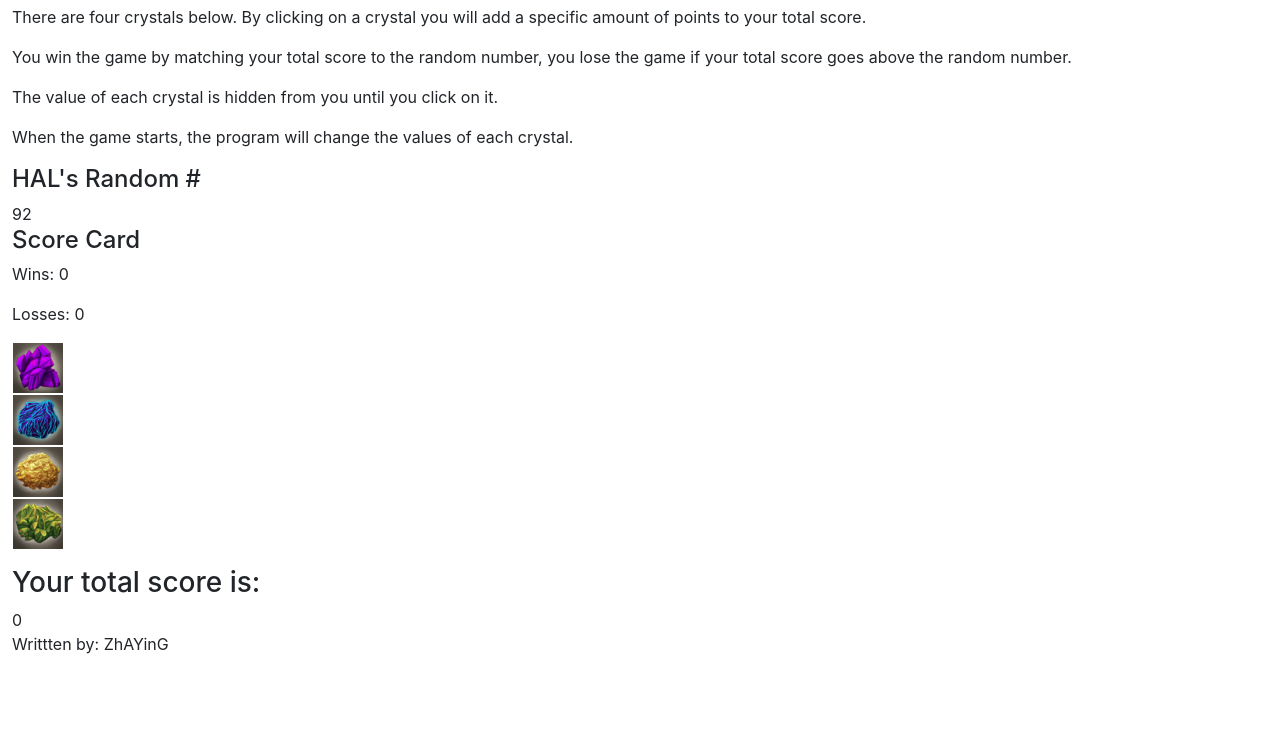
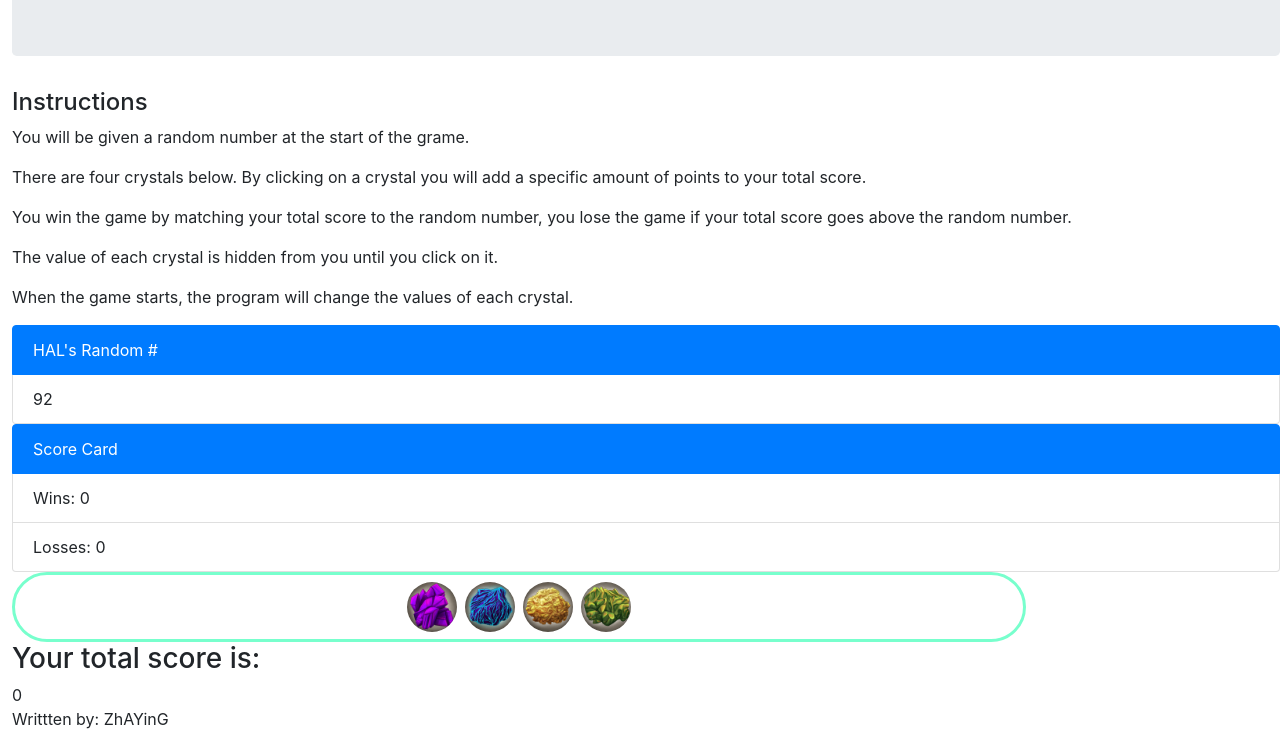
Before and after one commit to zhaying/UM-BootCampLesson-week-4-game, a plain HTML site: page index.html in a window 1280 px wide. Shown: the part 128-875 px from the top of the page. Before the commit the page ends 800 px from the top, so only its background shows below. Drawn offline with nearby package versions, Linux system fonts and the light colour scheme.

Commit message:
fixed a bug with wins

```diff
--- a/assets/css/style.css
+++ b/assets/css/style.css
@@ -8,3 +8,39 @@
    height: 52px;
     width:  52px;
 }
+:root {
+	--bg: #3C465C;
+	--primary: #78FFCD;
+	--solid: #fff;
+	--btn-w: 4em;
+	--dot-w: calc(var(--btn-w)*.2);
+	--tr-X: calc(var(--btn-w) - var(--dot-w));
+}
+* {box-sizing: border-box;}
+*:before, *:after {box-sizing: border-box;}
+
+.btn {
+	position: relative;
+	margin: 0 auto;
+	width: 80%;
+	color: var(--primary);
+	border: .15em solid var(--primary);
+	border-radius: 4em;
+	text-transform: uppercase;
+	text-align: center;
+	font-size: 1.3em;
+	line-height: 2em;
+	cursor: pointer;
+}
+.btn:hover .dot,
+.btn:focus .dot {
+	animation: atom 2s infinite linear;
+	display: block;
+}
+@keyframes atom {
+	0% {transform: translateX(0) rotate(0);}
+	30%{transform: translateX(var(--tr-X)) rotate(0);}
+	50% {transform: translateX(var(--tr-X)) rotate(180deg);}
+	80% {transform: translateX(0) rotate(180deg);}
+	100% {transform: translateX(0) rotate(360deg);}
+}
--- a/assets/js/game.js
+++ b/assets/js/game.js
@@ -60,7 +60,8 @@
 
 // BGN VARIABLES
 var bucket        = [];
-var scoreBucket   = [];
+var winsBucket    = [];
+var lossesBucket  = [];
 var totalWins     = 0;
 var totalLosses   = 0;
 var totalScore    = 0;
@@ -171,12 +172,21 @@
 };//fun crystalCollector
 
 // SOCRE NUMBER COLLECTOR
-var scoreCollector = function(scoreNumber) {
+var winsCollector = function(scoreNumber) {
   //ADD crystal numbers to the array
-  scoreBucket.push(scoreNumber);
+  winsBucket.push(scoreNumber);
   //Testing
-  console.log("crystalBucket:",scoreBucket);
-  return scoreBucket;
+  console.log("crystalBucket:",winsBucket);
+  return winsBucket;
+
+};//fun crystalCollector
+
+var lossesCollector = function(scoreNumber) {
+  //ADD crystal numbers to the array
+  lossesBucket.push(scoreNumber);
+  //Testing
+  console.log("crystalBucket:",lossesBucket);
+  return lossesBucket;
 
 };//fun crystalCollector
 
@@ -199,7 +209,7 @@
   }//END for
   return total;
 
-};//fun
+};//fun bucketAdder
 
 var whoWon = function() {
   //VARIABLES
@@ -212,7 +222,7 @@
     //VARIABLES
     message = "You WIN!";
     var wins = 1;
-    var winsBucket  = scoreCollector(wins);
+    var winsBucket  = winsCollector(wins);
     totalWins       = bucketAdder(winsBucket);
     //Testing
     console.log(message,wins);
@@ -232,7 +242,7 @@
     //VARIABLES
     message = "You Lose!";
     var loss = 1;
-    var lossesBucket  = scoreCollector(loss);
+    var lossesBucket  = lossesCollector(loss);
     totalLosses       = bucketAdder(lossesBucket);
     //Testing
     console.log("You Lose!",loss);
--- a/index.html
+++ b/index.html
@@ -27,7 +27,7 @@
 
   <body>
     <div id="container">
-    <header>
+    <header class="jumbotron">
       <h1>CrystalCollector!</h1>
     </header>
 
@@ -39,26 +39,24 @@
       <p>The value of each crystal is hidden from you until you click on it.</p>
       <p>When the game starts, the program will change the values of each crystal.</p>
     </section>
-
-    <div id="aiRandomNum">
-      <h4>HAL's Random #</h4>
-      <span id="sp-aiRandomNum">0</span>
-    </div>
-
-    <div id="scoreCard">
-      <h4 id="scoreCardTitle">Score Card</h4>
-      <p hidden id="message"></p>
-      <p>Wins: <span id="sp-wins">0</span></p>
-      <p>Losses: <span id="sp-losses">0</span></p>
-    </div>
+    <ul id="aiRandomNum" class="list-group">
+      <li class="list-group-item active">HAL's Random #</li>
+      <li class="list-group-item"><span id="sp-aiRandomNum">0</span></li>
+    </ul>
+    <ul id="scoreCard" class="list-group">
+      <li class="list-group-item active" id="scoreCardTitle">Score Card</li>
+      <li hidden class="list-group-item" id="message"></li>
+      <li class="list-group-item">Wins: <span id="sp-wins">0</span></li>
+      <li class="list-group-item">Losses: <span id="sp-losses">0</span></li>
+    </ul>
 
     <div id="cystalJar">
-      <ul id="crystals">
-        <li><img id="redCrystal"    src="assets/img/red.jpg"    alt="red crystal"     class="crystal" /></li>
-        <li><img id="blueCrystal"   src="assets/img/blue.jpg"   alt="blue crystal"    class="crystal" /></li>
-        <li><img id="yellowCrystal" src="assets/img/yellow.jpg" alt="yellow crystal"  class="crystal" /></li>
-        <li><img id="greenCrystal"  src="assets/img/green.jpg"  alt="green crystal"   class="crystal" /></li>
-      </ul>
+      <div id="crystals" class="bd-example bd-example-images btn">
+        <img id="redCrystal"    src="assets/img/red.jpg"    alt="red crystal"     class="crystal rounded-circle toggle" />
+        <img id="blueCrystal"   src="assets/img/blue.jpg"   alt="blue crystal"    class="crystal rounded-circle toggle" />
+        <img id="yellowCrystal" src="assets/img/yellow.jpg" alt="yellow crystal"  class="crystal rounded-circle toggle" />
+        <img id="greenCrystal"  src="assets/img/green.jpg"  alt="green crystal"   class="crystal rounded-circle toggle" />
+      </div>
     </div>
 
     <div id="scoreLabel">
```
